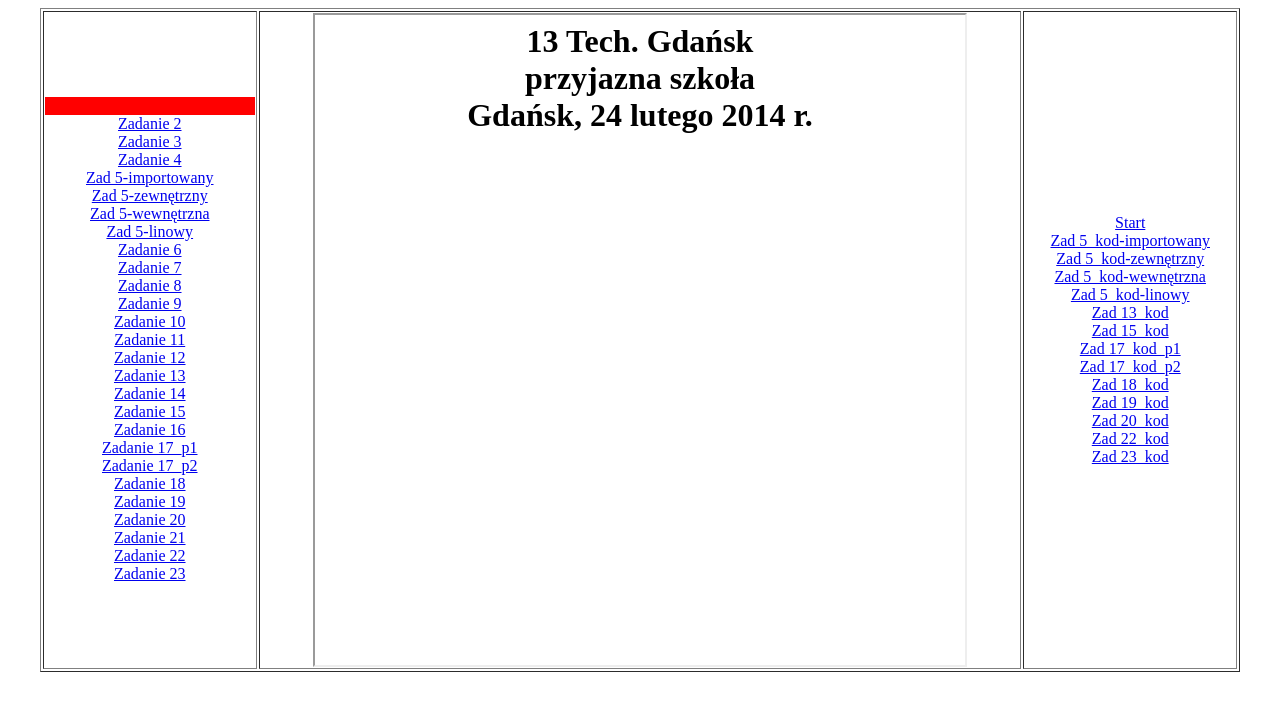
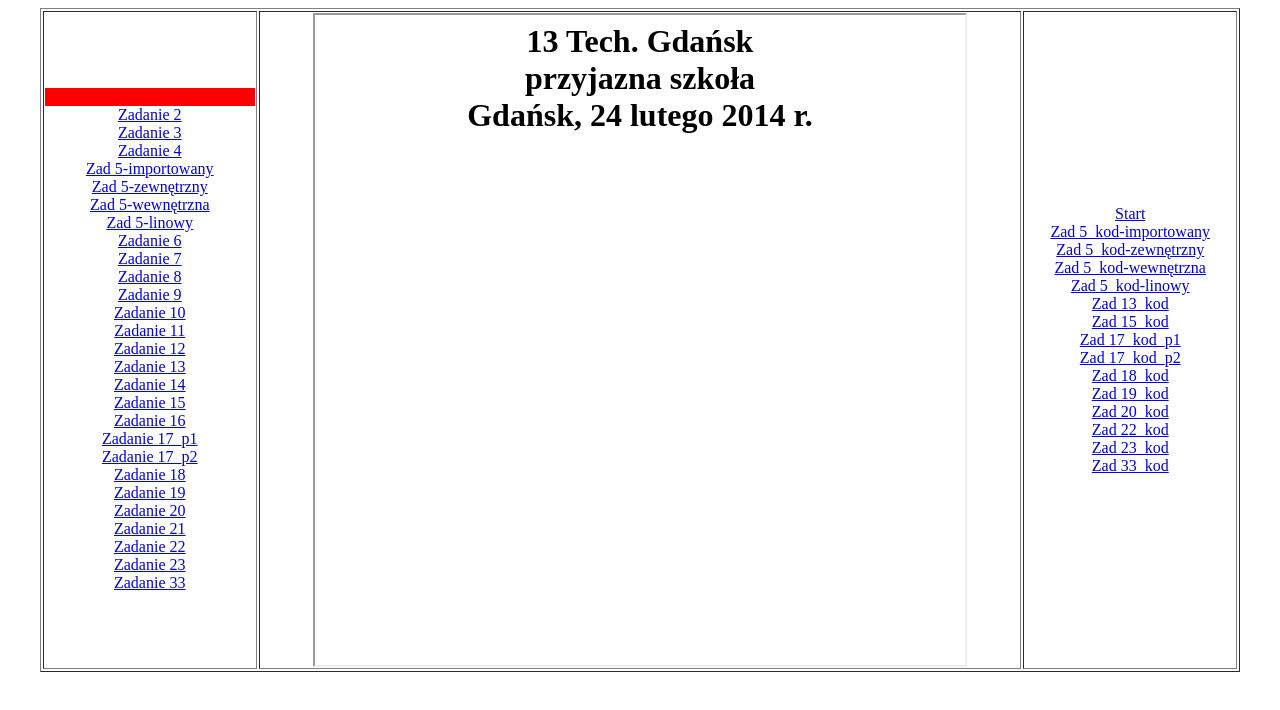
Before and after one commit to Kasia270/CSS, a plain HTML site: page index.html in a window 1280 px wide. Drawn offline with Linux system fonts and the light colour scheme.

Commit message:
Update index.html

```diff
--- a/index.html
+++ b/index.html
@@ -60,6 +60,8 @@
 <br>
 <a href="zadanie23_Wasilewska.html" target="strony">Zadanie 23</a>
 <br>
+<a href="zadanie33_Wasilewska.html" target="strony">Zadanie 33</a>
+<br>
 </td>
 </ul>
 <td align=center><iframe width=650 height=650 name="strony" src="start.html" border="0"></iframe>
@@ -94,6 +96,8 @@
 <a href="Wasi_kod_z22.html" target="strony">Zad 22_kod</a>
 <br>
 <a href="Wasi_kod_z23.html" target="strony">Zad 23_kod</a>
+<br>
+<a href="Wasi_kod_z33.html" target="strony">Zad 33_kod</a>
 	</td>
 	</tr>
 	</table>
```
